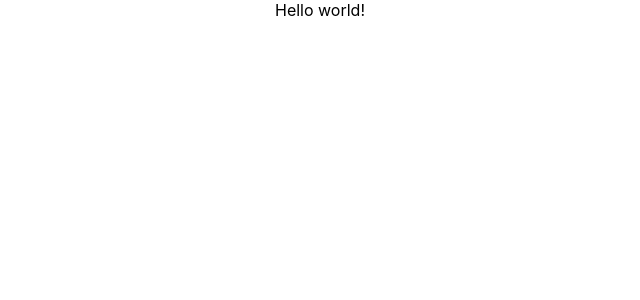
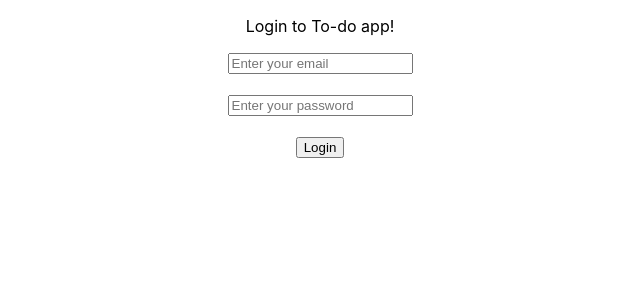
Before and after one commit to 230306-RubyOnRail/Jose-Stephen-Frontend, a React (Create React App) app: page /login in a window 1280 px wide. Shown: the top 300 px of the page, without its empty margins (320-960 px from the left). Built offline with nearby package versions, Linux system fonts and the light colour scheme.

Commit message:
add login component

```diff
--- a/package.json
+++ b/package.json
@@ -19,7 +19,7 @@
     "web-vitals": "^2.1.4"
   },
   "scripts": {
-    "start": "react-scripts start",
+    "start": "set PORT=8080 && react-scripts start",
     "build": "react-scripts build",
     "test": "react-scripts test",
     "eject": "react-scripts eject"
--- a/src/App.tsx
+++ b/src/App.tsx
@@ -1,16 +1,24 @@
-import React from 'react';
+import React, {Component, useState} from 'react';
 import logo from './logo.svg';
 import './App.css';
 import TestComponent from "./Components/TestComponent";
 import {BrowserRouter, Route, Routes} from "react-router-dom";
 import {Container, Navbar} from "react-bootstrap";
 import NavbarComponent from "./Components/Navbar";
+import {User} from "./Components/models/user"
+import Login from './Components/Login';
 
 function App() {
+  const [principal, setPrincipal] = useState<User>();
+
   return (
     <div className="App">
-      <TestComponent/>
-
+      <BrowserRouter>
+      <Routes>
+        {/* <TestComponent/> */}
+        <Route path ="login" element={<Login currentUser={principal} setCurrentUser={setPrincipal}/>}/>
+        </Routes>
+      </BrowserRouter>
 
     </div>
   );
--- /dev/null
+++ b/src/Components/Login.tsx
@@ -0,0 +1,72 @@
+import { SyntheticEvent, useState } from "react";
+import { User } from "./models/user";
+
+interface ILoginProps{
+    currentUser: User | undefined,
+    setCurrentUser: (nextUser: User) => void
+}
+
+export default function Login(props: ILoginProps) {
+
+    const [email, setEmail] = useState('');
+    const [password, setPassword] = useState('');
+    const [errorMessage, setErrorMessage] = useState(''); // useState => [value, setter];
+
+    let updateEmail = (e: SyntheticEvent) => {
+        setEmail((e.target as HTMLInputElement).value); // e.target could be any element, cast as HTMLInput to retrieve the value
+        // console.log(`email is: ${email}`);
+    }
+
+    let login = async (e: SyntheticEvent) => {
+        console.log(`email: ${email} and password: ${password}`);
+        if(email && password){
+            setErrorMessage('');
+            console.log(`email: ${email} and password: ${password}`);
+
+            try{
+                let response = await fetch('http://localhost:3000/auth/login', {
+                    method: 'POST',
+                    headers: {
+                        'Content-Type' : 'application/json'
+                    },
+                    body: JSON.stringify({email, password})
+                });
+
+                if(response.status === 201){
+                    props.setCurrentUser(await response.json());
+                } else {
+                    console.log('unable to reach API');
+                }
+            } catch (err){
+                console.log(err);
+            }
+        } else {
+           setErrorMessage('Invalid input for email/password.');
+           console.log(errorMessage);
+        }
+    }
+
+    return (
+        props.currentUser ? // if
+        <>
+            Hello {props.currentUser.user_first_name} token: {props.currentUser.token}
+            {console.log(props.currentUser)}
+        </>
+        : // else
+        <>
+            <p>Login to To-do app!</p>
+            <div>
+                <input type="text" id="login-email" placeholder="Enter your email" onChange={updateEmail}/>
+                <br /><br />
+                <input type="password" id="login-password" placeholder="Enter your password" onChange={(e) => {
+                    setPassword(e.target.value);
+                    }}/>
+                <br /><br />
+                <button id="login-button" onClick={login}>Login</button>
+            </div>
+            <div>
+                {errorMessage}
+            </div>
+        </>
+    );
+}
--- /dev/null
+++ b/src/Components/models/user.tsx
@@ -0,0 +1,15 @@
+export class User {
+    id: number;
+    token: string;
+    user_first_name: string;
+    user_last_name: string;
+    user_role: boolean
+
+    constructor(id: number, token: string, user_first_name:string, user_last_name:string, user_role:boolean){
+        this.id = id;
+        this.token = token;
+        this.user_first_name = user_first_name;
+        this.user_last_name = user_last_name;
+        this.user_role = user_role;
+    }
+}
```
Also changed, not shown: src/Components/Register.tsx (added, +8 -0 lines).
